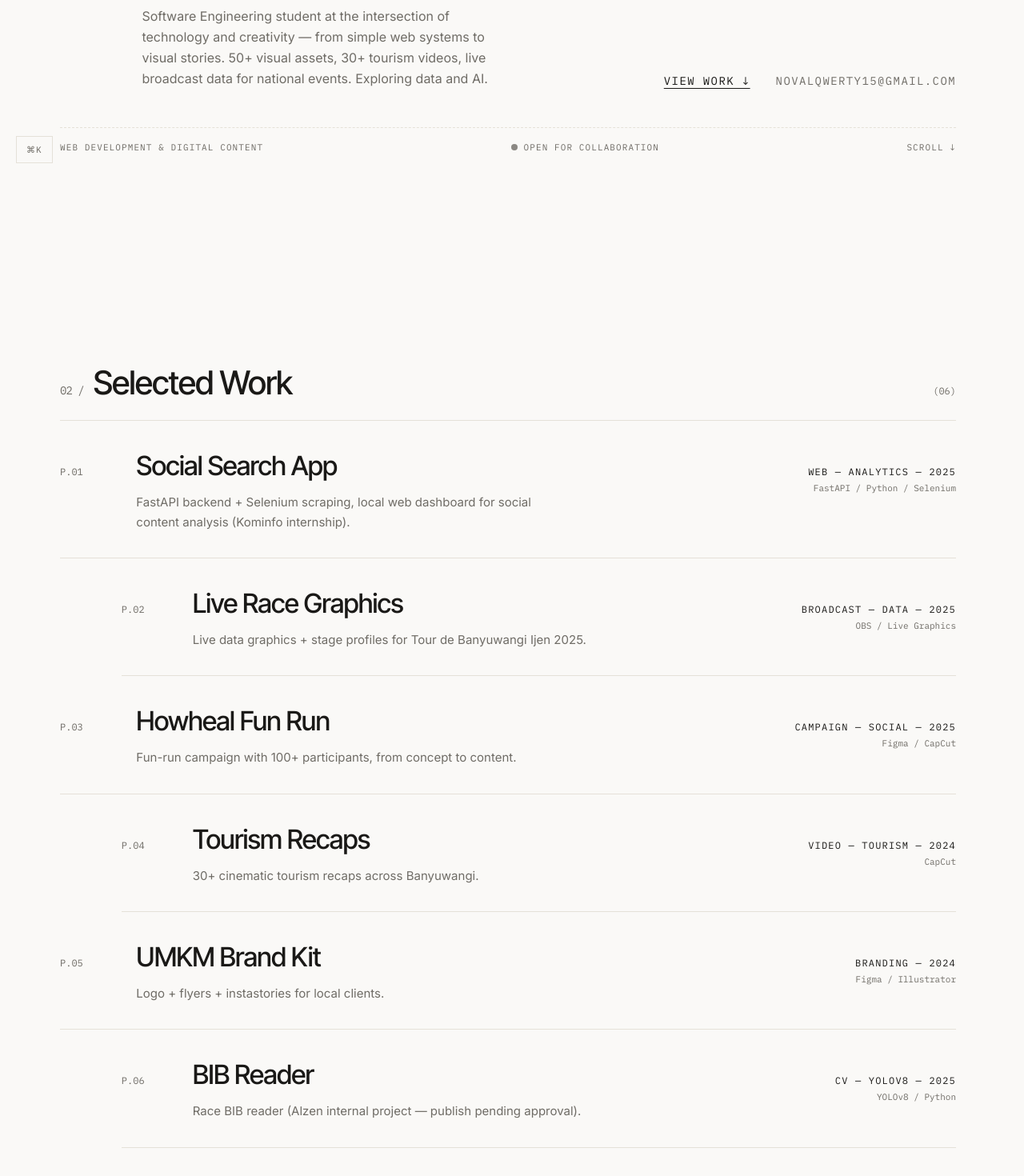
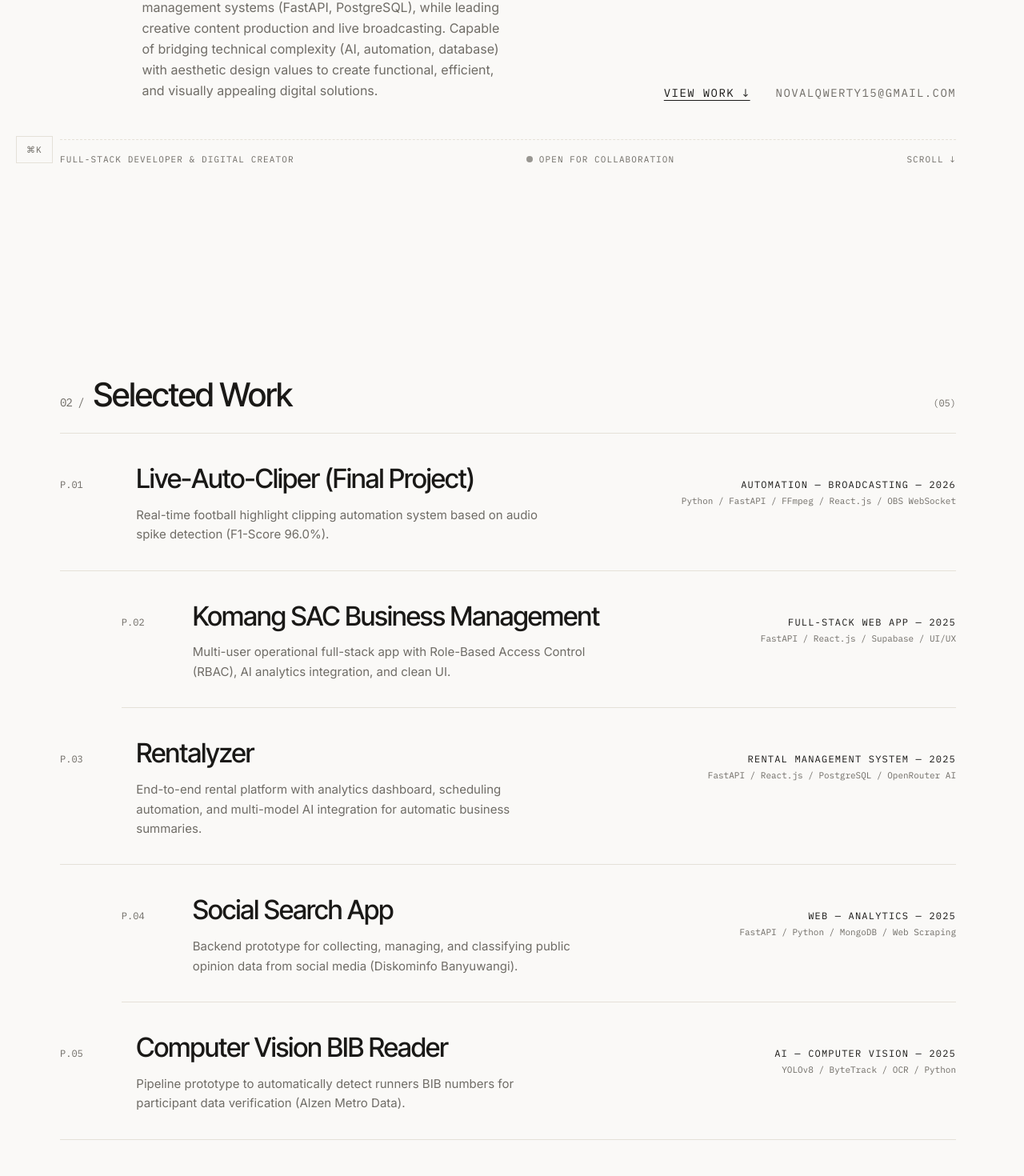
Before and after one commit to mhmmd-naufl/Portfolio, a React (Vite) app: page / in a window 1280 px wide. Shown: the part 576-2046 px from the top of the page at 80% size. Built offline with nearby package versions, Linux system fonts and the light colour scheme.

Commit message:
Update content.ts

```diff
--- a/src/data/content.ts
+++ b/src/data/content.ts
@@ -1,16 +1,16 @@
 // Single source of truth for all site copy.
 // Edit here, never hardcode text in components.
-// Site language: English.
+// Site language: English (adapted from Indonesian CV).
 
 export const profile = {
   name: 'Muhammad Naufal Aulia',
   initials: 'MNA',
-  role: 'Web Development & Digital Content',
+  role: 'Full-Stack Developer & Digital Creator',
   location: 'Banyuwangi, ID',
   email: 'novalqwerty15@gmail.com',
   phone: '089515758977',
-  tagline: 'keep minimalism.',
-  bio: 'Software Engineering student at the intersection of technology and creativity — from simple web systems to visual stories. 50+ visual assets, 30+ tourism videos, live broadcast data for national events. Exploring data and AI.',
+  tagline: 'Bridging technical complexity with visual aesthetics.',
+  bio: 'D4 Software Engineering Technology graduate combining backend/automation programming logic with visual storytelling. Experienced in building analytics and data management systems (FastAPI, PostgreSQL), while leading creative content production and live broadcasting. Capable of bridging technical complexity (AI, automation, database) with aesthetic design values to create functional, efficient, and visually appealing digital solutions.',
   status: 'Open for collaboration',
   socials: [
     { label: 'GitHub', href: 'https://github.com/mhmmd-naufl' },
@@ -31,109 +31,120 @@ export type Project = {
   link?: string;
 };
 
-// Links/covers pending — cari di GitHub. Row tanpa link tampil sebagai teks biasa.
 export const projects: Project[] = [
   {
     id: 'P.01',
+    title: 'Live-Auto-Cliper (Final Project)',
+    category: 'Automation — Broadcasting',
+    year: '2026',
+    stack: ['Python', 'FastAPI', 'FFmpeg', 'React.js', 'OBS WebSocket'],
+    summary: 'Real-time football highlight clipping automation system based on audio spike detection (F1-Score 96.0%).',
+  },
+  {
+    id: 'P.02',
+    title: 'Komang SAC Business Management',
+    category: 'Full-Stack Web App',
+    year: '2025',
+    stack: ['FastAPI', 'React.js', 'Supabase', 'UI/UX'],
+    summary: 'Multi-user operational full-stack app with Role-Based Access Control (RBAC), AI analytics integration, and clean UI.',
+  },
+  {
+    id: 'P.03',
+    title: 'Rentalyzer',
+    category: 'Rental Management System',
+    year: '2025',
+    stack: ['FastAPI', 'React.js', 'PostgreSQL', 'OpenRouter AI'],
+    summary: 'End-to-end rental platform with analytics dashboard, scheduling automation, and multi-model AI integration for automatic business summaries.',
+  },
+  {
+    id: 'P.04',
     title: 'Social Search App',
     category: 'Web — Analytics',
     year: '2025',
-    stack: ['FastAPI', 'Python', 'Selenium'],
-    summary:
-      'FastAPI backend + Selenium scraping, local web dashboard for social content analysis (Kominfo internship).',
-  },
-  {
-    id: 'P.02',
-    title: 'Live Race Graphics',
-    category: 'Broadcast — Data',
-    year: '2025',
-    stack: ['OBS', 'Live Graphics'],
-    summary: 'Live data graphics + stage profiles for Tour de Banyuwangi Ijen 2025.',
-  },
-  {
-    id: 'P.03',
-    title: 'Howheal Fun Run',
-    category: 'Campaign — Social',
-    year: '2025',
-    stack: ['Figma', 'CapCut'],
-    summary: 'Fun-run campaign with 100+ participants, from concept to content.',
-  },
-  {
-    id: 'P.04',
-    title: 'Tourism Recaps',
-    category: 'Video — Tourism',
-    year: '2024',
-    stack: ['CapCut'],
-    summary: '30+ cinematic tourism recaps across Banyuwangi.',
+    stack: ['FastAPI', 'Python', 'MongoDB', 'Web Scraping'],
+    summary: 'Backend prototype for collecting, managing, and classifying public opinion data from social media (Diskominfo Banyuwangi).',
   },
   {
     id: 'P.05',
-    title: 'UMKM Brand Kit',
-    category: 'Branding',
-    year: '2024',
-    stack: ['Figma', 'Illustrator'],
-    summary: 'Logo + flyers + instastories for local clients.',
-  },
-  {
-    id: 'P.06',
-    title: 'BIB Reader',
-    category: 'CV — YOLOv8',
+    title: 'Computer Vision BIB Reader',
+    category: 'AI — Computer Vision',
     year: '2025',
-    stack: ['YOLOv8', 'Python'],
-    summary: 'Race BIB reader (Alzen internal project — publish pending approval).',
+    stack: ['YOLOv8', 'ByteTrack', 'OCR', 'Python'],
+    summary: 'Pipeline prototype to automatically detect runners BIB numbers for participant data verification (Alzen Metro Data).',
   },
 ];
 
 export const capabilities = [
   {
     no: '01',
-    title: 'IT',
-    desc: 'FastAPI backend + Selenium scraping (Social Search), YOLOv8 (BIB reader), technical documentation.',
+    title: 'IT & System Development',
+    desc: 'Python, React.js, FastAPI, PostgreSQL, Supabase, API Integration.',
   },
   {
     no: '02',
-    title: 'Creative',
-    desc: 'Minimalist design, visual branding, short video, multi-camera live broadcast.',
+    title: 'AI & Data Automation',
+    desc: 'YOLOv8 (Computer Vision), FFmpeg, OpenRouter AI, Web Scraping.',
   },
   {
     no: '03',
-    title: 'Analytics',
-    desc: 'Content analysis (Social Search), event timing & scoring, content strategy. Data Science cert.',
+    title: 'Creative & Media',
+    desc: 'Visual Branding, Video Production, Multi-camera Live Broadcast, Event Timing, Graphic Design.',
   },
 ];
 
 export const experiences = [
-  { period: 'Jul 2025 — now', role: 'Software Engineer (intern)', org: 'Alzen Metro Data' },
-  { period: 'Jul 2025 — Feb 2026', role: 'Broadcast Data & Camera', org: 'Alzen Metro Data' },
   {
-    period: 'Feb — Jun 2025',
-    role: 'Independent Intern (Social Search)',
-    org: 'Kominfo Banyuwangi',
+    period: 'Jan 2025 — Sep 2026',
+    role: 'Technical Broadcast & Computer Vision Intern',
+    org: 'CV. Alzen Metro Data'
   },
-  { period: 'Sep 2024 — Dec 2025', role: 'Social Media Specialist', org: 'Howheal.sac' },
-  { period: 'Jun 2023 — Jun 2024', role: 'Content Creator', org: 'Visitbanyuwangi.id' },
-  { period: 'Jan 2024 — now', role: 'Freelance Designer & Video Editor', org: 'Self Employed' },
+  {
+    period: 'Feb 2025 — Jun 2025',
+    role: 'Software Engineer Intern',
+    org: 'Diskominfo Banyuwangi'
+  },
+  {
+    period: 'Sep 2024 — Dec 2025',
+    role: 'Social Media Specialist',
+    org: 'Howheal SAC'
+  },
+  {
+    period: 'Jan 2024 — Jun 2026',
+    role: 'Freelance Graphic Designer & Video Editor',
+    org: 'Self Employed'
+  },
+  {
+    period: 'Jan 2024 — Jun 2026',
+    role: 'Freelance Content Creator',
+    org: 'Visitbanyuwangi.id'
+  },
 ];
 
 export const certifications = [
-  'BNSP Junior Mobile Programmer',
-  'Data Science (Fresh Graduate Academy)',
-  'Intro to Data Analytics',
-  'Belajar Dasar Pemrograman Web',
-  'EF SET 65/100 (C1)',
+  'BNSP Pemrogram Mobile Pratama (Junior Mobile Programmer)',
+  'Data Science - Fresh Graduate Academy (Digital Talent Scholarship)',
+  'Intro to Data Analytics - RevoU',
+  'Basic Proficiency in KNIME Analytics Platform - KNIME',
+  'Python Introduction for Data Analysis - MySkill',
+  'Belajar Back-End Pemula dengan JavaScript - Dicoding Indonesia',
+  'Belajar Dasar Pemrograman Web - Dicoding Indonesia',
+  'Belajar Dasar Pemrograman JavaScript - Dicoding Indonesia',
+  'Languages: Indonesian (Native), English (TOEIC: 610)',
 ];
 
 export const tools = [
+  'OBS Studio',
   'Figma',
   'Adobe Illustrator',
-  'Canva',
   'CapCut',
-  'OBS Studio',
+  'VN',
+  'Google Workspace',
   'FastAPI',
-  'Python',
-  'Selenium',
+  'React.js',
+  'PostgreSQL',
+  'Supabase',
   'YOLOv8',
-  'Git',
+  'FFmpeg',
 ];
 
 export const education = {
@@ -141,4 +152,7 @@ export const education = {
   degree: 'D4 Teknologi Rekayasa Perangkat Lunak',
   gpa: '3.63/4.00',
   period: '2022 — 2026',
+  // Catatan: Jika komponen UI Anda belum menampilkan field 'achievement',
+  // Anda bisa menggabungkannya ke string 'degree' atau menambahkan field ini di komponen About/Education.
+  achievement: 'Ketua Angkatan Jurusan Bisnis dan Informatika 2022',
 };
```
